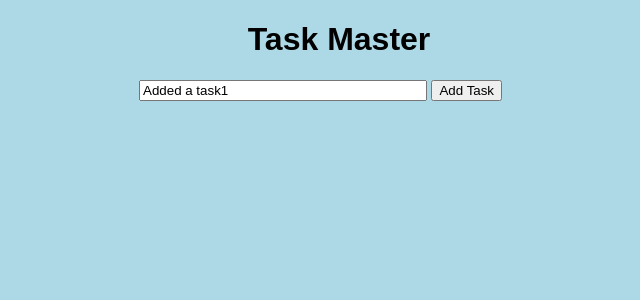
After one commit to SebastienFauque/todoFlask, a Flask app: template templates/update.html in a window 1280 px wide. The commit adds this page. Shown: the top 300 px of the page, without its empty margins (301-941 px from the left). Run offline with Flask 2, Linux system fonts and the light colour scheme; the template is opened without the code that fills it: values that come from a table or form of the project are taken from there, others are empty; data comes from the database, SQL or seed files in the repository.

Commit message:
Added update functionality and a message if there are no tasks.

```diff
--- a/app.py
+++ b/app.py
@@ -16,6 +16,8 @@ class Todo(db.Model):
   # Return a task ID with every element that is created
   def __repr__(self):
     return '<Task %r>' % self.id
+
+
 
 # Add a route to add tasks to the website
 @app.route('/', methods=['POST', 'GET'])
@@ -50,7 +52,20 @@ def delete_task(id):
 
 @app.route('/update/<int:id>', methods=['Get', 'Post'])
 def update(id):
-  return ''
+  task = Todo.query.get_or_404(id)
+  if request.method == 'POST':
+    task.content = request.form['content']
+
+    try:
+      db.session.commit()
+      return redirect('/')
+    except:
+      return 'There was an issue updating your task'
+  else:
+    return render_template('update.html', task=task)
+
+
+
 
 if __name__ == "__main__":
   app.run(debug=True)
--- /dev/null
+++ b/templates/update.html
@@ -0,0 +1,19 @@
+{% extends 'base.html' %}
+
+{% block head %}
+<title>Hello Sebastien</title>
+
+{% endblock %}
+
+{% block body %}
+<div class="content">
+  <h1 style="text-align: center">Task Master</h1>
+
+  <div class="form">
+    <form action="/update/{{task.id}}" method="POST">
+      <input type="text" name="content" id="content" value="{{task.content}}">
+      <input type="submit" value="Add Task">
+    </form>
+  </div>
+</div>
+{% endblock %}
```
Also changed, not shown: templates/index.html (+5 -3 lines).
